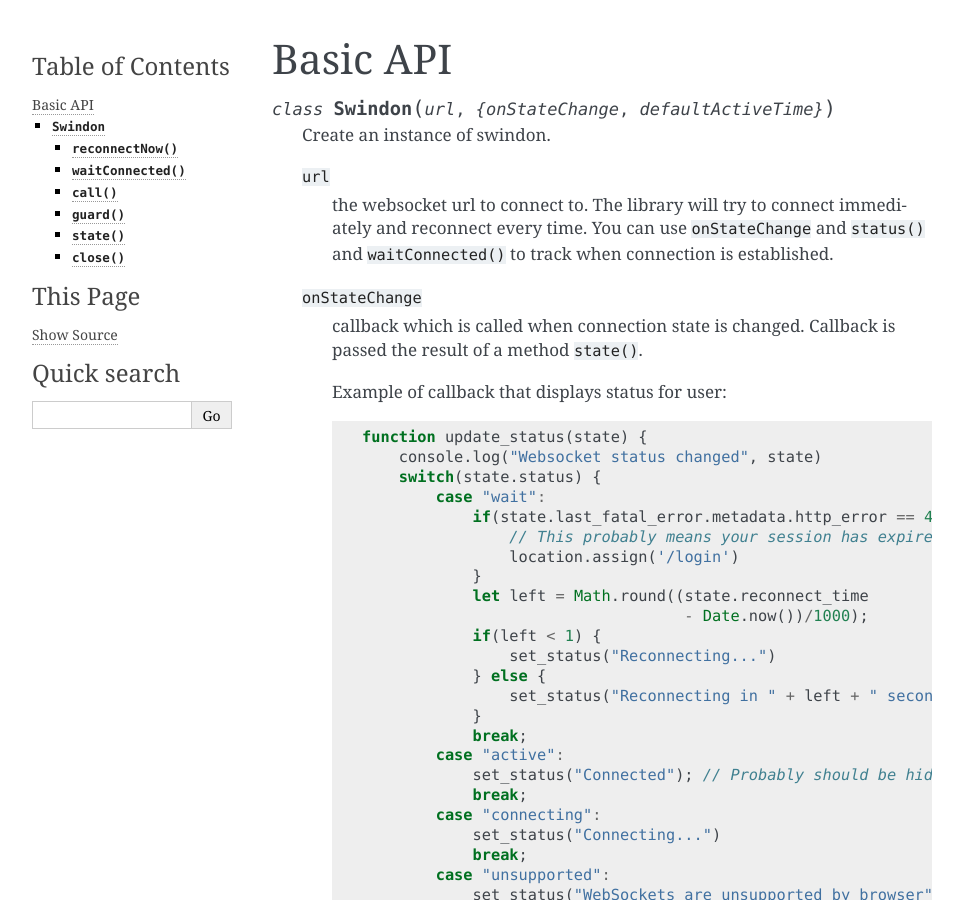
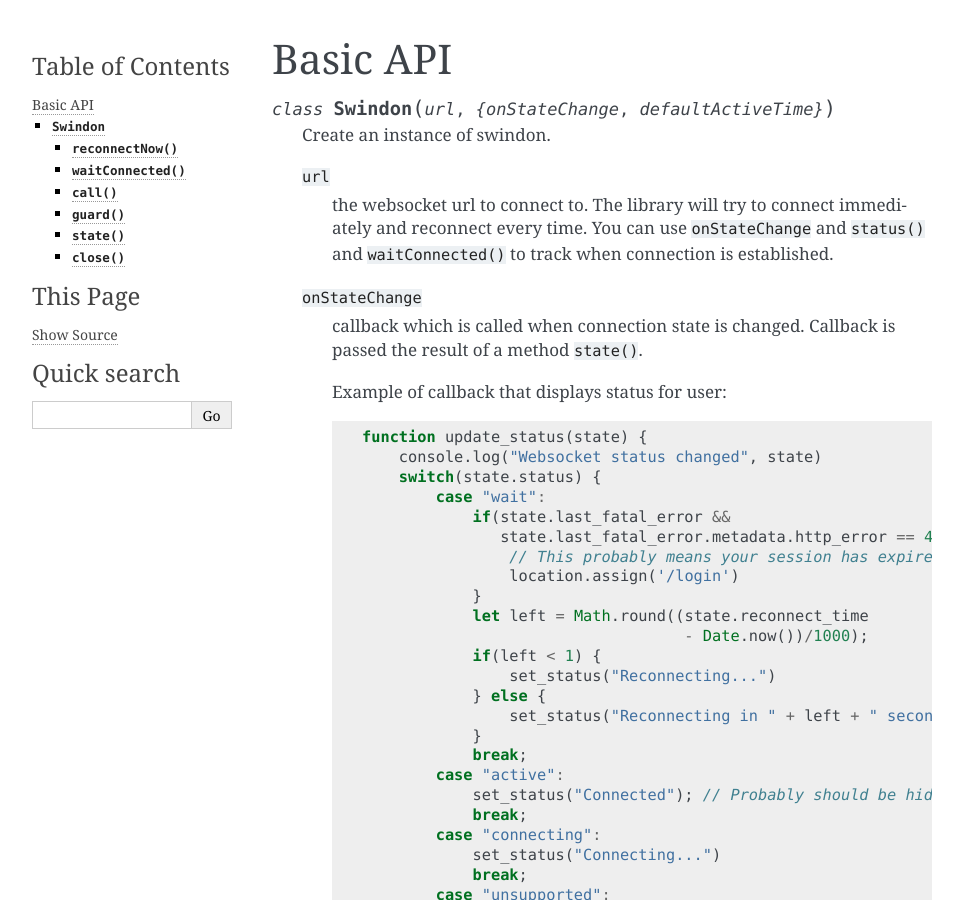
Before and after one commit to swindon-rs/swindon-js, a Sphinx documentation site: the page built from doc/basic_api.rst, in a window 1280 px wide and 900 px high. Shown: the whole window, without its empty margins (148-1111 px from the left). Built offline with Sphinx 7.4.7, drawn with Linux system fonts in a browser that asks for light colours.

Commit message:
Fixes example of error reporting

```diff
--- a/doc/basic_api.rst
+++ b/doc/basic_api.rst
@@ -29,7 +29,8 @@ Basic API
                 console.log("Websocket status changed", state)
                 switch(state.status) {
                     case "wait":
-                        if(state.last_fatal_error.metadata.http_error == 401) {
+                        if(state.last_fatal_error &&
+                           state.last_fatal_error.metadata.http_error == 403) {
                             // This probably means your session has expired
                             location.assign('/login')
                         }
```
